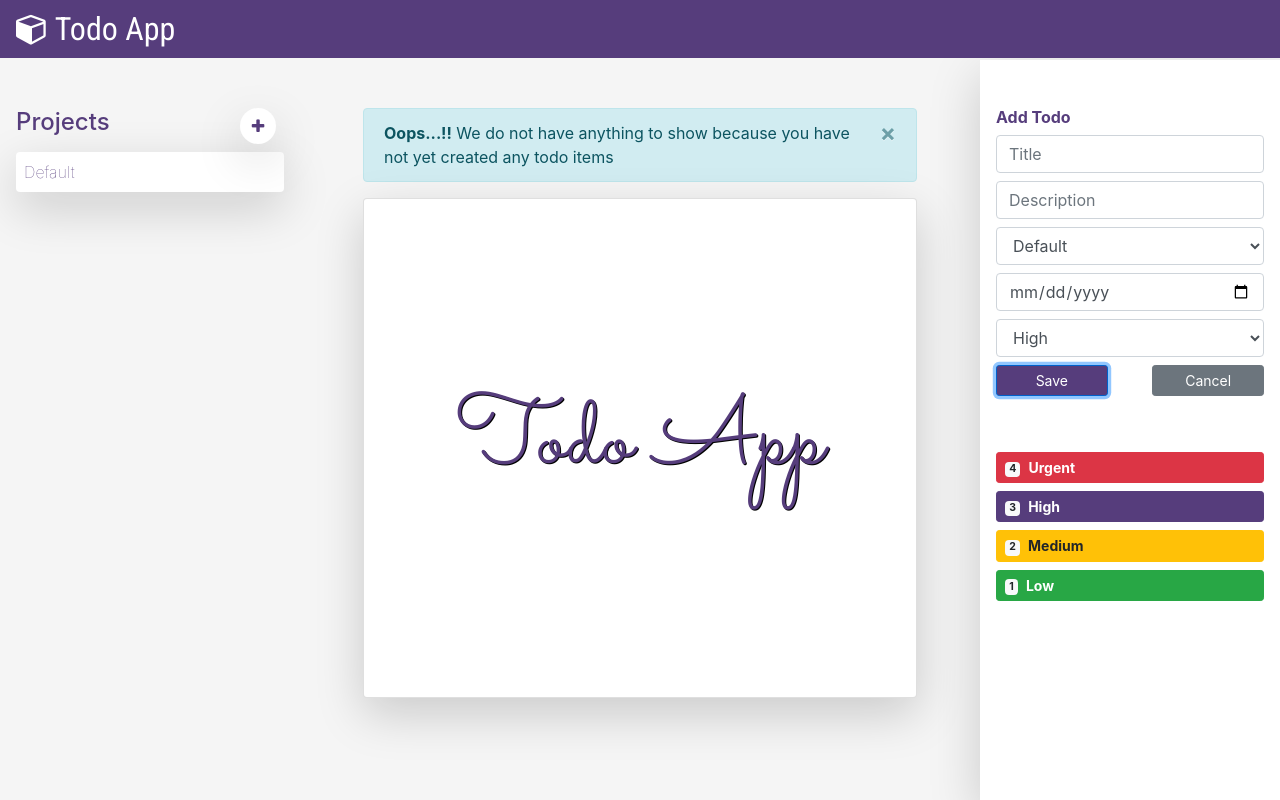
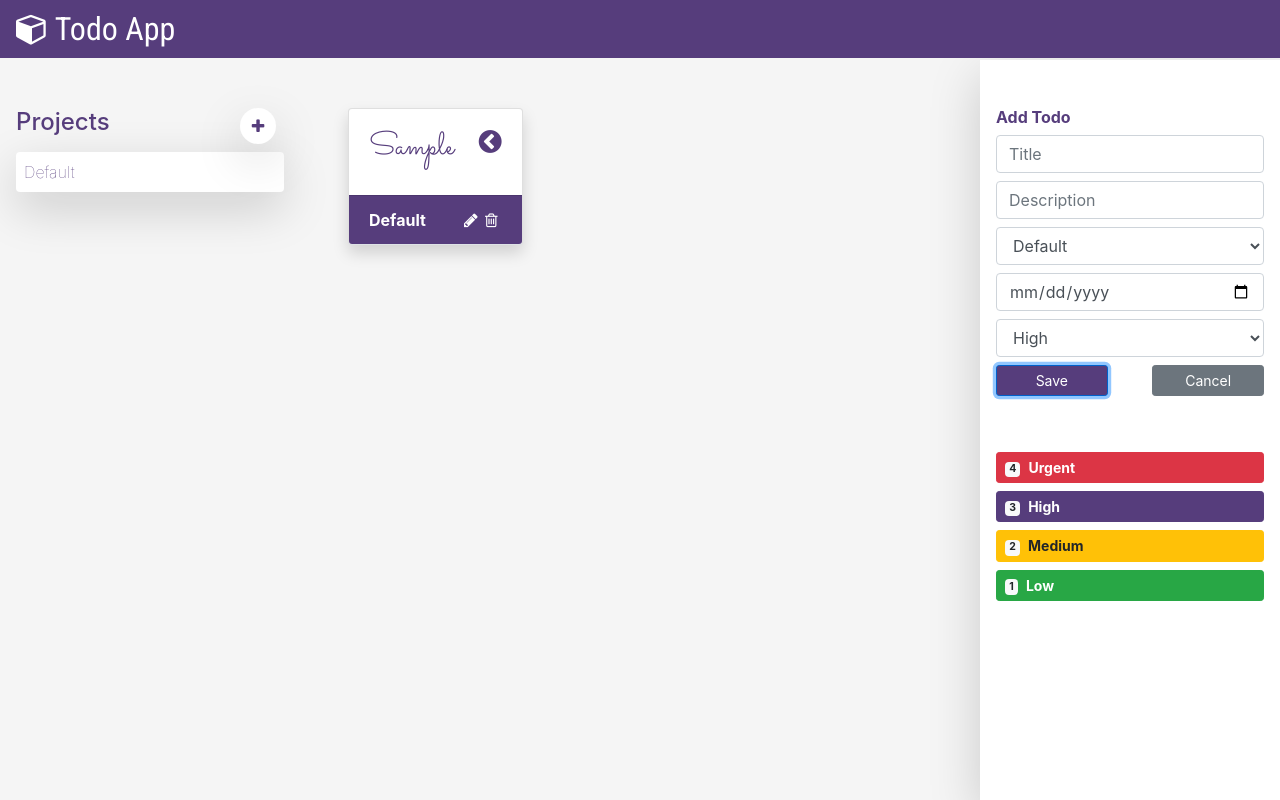
Before and after one commit to igakigongo/js-todo-app, a website built with webpack: page index.html in a window 1280 px wide. Both pictures are taken after typing "Sample", "Sample", "2020-01-15" into the empty fields and a click on the button "Save". Built offline with nearby package versions, Linux system fonts and the light colour scheme.

Commit message:
update the display of the todo item

```diff
--- a/index.html
+++ b/index.html
@@ -46,8 +46,8 @@
 				</h4>
 				<div class="bg-white collapse p-2 rounded-lg shadow-lg" id="addProjectForm">
 					<form>
-						<div class='form-group'>
-							<span class='text-danger'></span>
+						<div class="form-group">
+							<span class="text-danger"></span>
 						</div>
 						<div class="form-group">
 							<input type="text" class="form-control" id="name" placeholder="project name" />
@@ -57,22 +57,21 @@
 				</div>
 			</nav>
 			<main class="p-5" id="app-container">
-				<div class="container-fluid">
-					<div class="alert alert-info alert-dismissible fade show" role="alert">
-						<strong>Oops...!!</strong> We do not have anything to show because you have not yet created any todo items
-						<button type="button" class="close" data-dismiss="alert" aria-label="Close">
-							<span aria-hidden="true">&times;</span>
-						</button>
-					</div>
-					<div class="card shadow-lg">
-						<div class="card-body">
-							<h1 class="display-1">Todo App</h1>
+				<div class="row">
+					<!-- <div class="col-12">
+						<div class="alert alert-info alert-dismissible fade show" role="alert">
+							<strong>Oops...!!</strong> We do not have anything to show because you have not yet
+							created any todo items
+							<button type="button" class="close" data-dismiss="alert" aria-label="Close">
+								<span aria-hidden="true">&times;</span>
+							</button>
 						</div>
+					</div> -->
+					<div class="d-flex flex-wrap w-100" id="todos-list">
 					</div>
 				</div>
 			</main>
-			<nav id="key" class="bg-white shadow-lg p-3 pt-5">
-			</nav>
+			<nav id="key" class="bg-white shadow-lg p-3 pt-5"></nav>
 		</div>
 		<script
 			src="https://code.jquery.com/jquery-3.4.1.slim.min.js"
--- a/src/css/app.scss
+++ b/src/css/app.scss
@@ -15,7 +15,7 @@
 	}
 }
 
-@mixin make-round-font-awesome-btn($background-color, $text-color){
+@mixin make-round-font-awesome-btn($background-color, $text-color) {
 	align-items: center;
 	color: $text-color !important;
 	background-color: $background-color !important;
@@ -32,9 +32,17 @@ $theme-color: #563d7c;
 $theme-gray: #f5f5f5;
 $theme-white: #fff;
 
+.bg-primary {
+  background-color: $theme-color !important;
+}
+
 .btn-primary {
 	background-color: $theme-color !important;
 	border: 1px solid $theme-color;
+}
+
+.text-primary {
+  color: $theme-color !important;
 }
 
 #wrapper {
@@ -63,6 +71,7 @@ $theme-white: #fff;
 			font-size: 2rem;
 		}
 	}
+}
 
 #projects-nav {
 	color: $theme-color;
@@ -74,7 +83,7 @@ $theme-white: #fff;
 
 	.project {
 		align-items: center;
-      animation: expand .5s ease-in-out;
+		animation: expand 0.5s ease-in-out;
 		display: flex;
 		flex-direction: row;
 		justify-content: space-between;
@@ -89,16 +98,9 @@ $theme-white: #fff;
 	grid-area: main-area;
 
 	.card {
-      min-height: 500px;
-
-      .card-body{
-        align-items: center;
+		.card-body h2 {
 			color: $theme-color;
-        display: flex;
-        flex-direction: row;
 			font-family: $font-family-secondary;
-        text-shadow: 1px 1px #000;
-        justify-content: center;
 		}
 	}
 }
@@ -107,4 +109,9 @@ $theme-white: #fff;
 	color: $theme-color;
 	grid-area: key;
 }
+
+#todos-list {
+  .todo {
+    animation: expand 0.5s ease-in-out;
   }
+}
--- a/src/js/app.js
+++ b/src/js/app.js
@@ -1,22 +1,24 @@
 import '../css/app.scss';
-// import DataStore from './repositories';
-// import EventType from './event-types';
 import ProjectsNavigationComponent from './components/projects-navigation';
 import AddTodoComponent from './components/add-todo';
+import EventType from './event-types';
+import ListTodosComponent from './components/list-todos';
 
 // Assume this to be an application module that runs as soon as it's loaded in
 // the browser
-const app = (() => {
-  const bootstrapApp = () => {
-    ProjectsNavigationComponent.initialize();
-    AddTodoComponent.initialize();
-  };
-
-  return {
-    initialize: bootstrapApp,
-  };
-})();
 
 document.addEventListener('DOMContentLoaded', () => {
-  app.initialize();
+  ProjectsNavigationComponent.initialize();
+  AddTodoComponent.initialize();
+  ListTodosComponent.initialize();
 });
+
+document.addEventListener(EventType.PROJECT_CREATED, (evt) => {
+  const { project } = evt.detail;
+  AddTodoComponent.updateProjectsSelectList(project);
+});
+
+document.addEventListener(EventType.TODO_ITEM_CREATED, (evt) => {
+  const { todoItem } = evt.detail;
+  ListTodosComponent.addTodoItem(todoItem);
+});
--- a/src/js/components/add-todo.js
+++ b/src/js/components/add-todo.js
@@ -2,6 +2,7 @@ import DataStore from '../repositories';
 import PriorityLevel from '../models/priority-level';
 import Todo from '../models/todo';
 import { clearFormFields, createAddTodoForm, queryFormValuesByName } from '../ui-helpers';
+import EventType from '../event-types';
 
 const AddTodoComponent = (() => {
   const rootElement = document.querySelector('#key');
@@ -11,10 +12,6 @@ const AddTodoComponent = (() => {
   priorityCssClassMap.set(3, { className: 'primary', name: PriorityLevel.HIGH });
   priorityCssClassMap.set(2, { className: 'warning', name: PriorityLevel.MEDIUM });
   priorityCssClassMap.set(1, { className: 'success', name: PriorityLevel.LOW });
-
-  // const handleFormSubmission = (evt) => {
-
-  // };
 
   const createPriorityButton = (key) => {
     const { className, name: priority } = priorityCssClassMap.get(key);
@@ -52,9 +49,12 @@ const AddTodoComponent = (() => {
       } = viewModel;
       try {
         const id = DataStore.todosRepository.maxId + 1;
-        const todoItem = new Todo(description, dueDate, id, priority, +projectId, title);
+        const todoItem = new Todo(new Date(), description, dueDate, id,
+          priority, +projectId, title);
         DataStore.todosRepository.add(todoItem);
         form.clearFormFields();
+        const event = new CustomEvent(EventType.TODO_ITEM_CREATED, { detail: { todoItem } });
+        document.dispatchEvent(event);
       } catch ({ message }) {
         // eslint-disable-next-line no-alert
         alert(message);
@@ -65,8 +65,19 @@ const AddTodoComponent = (() => {
     rootElement.append(form, ...priorityButtons);
   };
 
+  const updateListOfSelectableProjects = (project) => {
+    const selectList = rootElement.querySelector('#projectId');
+    if (!selectList) return;
+    const { id, name } = project;
+    const optionElement = document.createElement('option');
+    optionElement.text = name;
+    optionElement.value = id;
+    selectList.options.add(optionElement);
+  };
+
   return {
     initialize: bootstrapComponent,
+    updateProjectsSelectList: updateListOfSelectableProjects,
   };
 })();
 
--- /dev/null
+++ b/src/js/components/list-todos.js
@@ -0,0 +1,169 @@
+import PriorityLevel from '../models/priority-level';
+import DataStore from '../repositories';
+
+const ListTodosComponent = (() => {
+  const rootElement = document.querySelector('#todos-list');
+
+  /**
+   * Remove a todo node from the DOM, do not rebuild, simply find and delete it
+   * @param {string} id
+   */
+  const removeTodoItem = (id) => {
+    DataStore.todosRepository.delete(id);
+    const todoDOMNode = rootElement.querySelector(`#todo-${id}`);
+    todoDOMNode.parentElement.removeChild(todoDOMNode);
+  };
+
+  /**
+   * Get the text and background colors pair based on priority level
+   * @param {PriorityLevel} todoPriority
+   */
+  const getCssClasses = (todoPriority) => {
+    switch (todoPriority) {
+      case PriorityLevel.URGENT:
+        return ['bg-danger', 'text-white'];
+      case PriorityLevel.HIGH:
+        return ['bg-primary', 'text-white'];
+      case PriorityLevel.MEDIUM:
+        return ['bg-warning', 'text-dark'];
+      default:
+        return ['bg-success', 'text-dark'];
+    }
+  };
+
+  const createTodoItemFooterDOMElement = (todoItem) => {
+    const { id, priority, projectId } = todoItem;
+    const { name } = DataStore.projectsRepository.find(projectId);
+
+    const iconsWrapper = document.createElement('div');
+
+    const deleteIcon = document.createElement('i');
+    deleteIcon.classList.add('align-self-end', 'fa', 'fa-fw', 'fa-trash-o');
+    deleteIcon.dataset.id = id;
+    deleteIcon.style.cursor = 'pointer';
+    deleteIcon.title = 'Delete Todo';
+    deleteIcon.addEventListener('click', (evt) => {
+      const { id } = evt.target.dataset;
+      removeTodoItem(+id);
+    });
+
+    const editIcon = document.createElement('i');
+    editIcon.classList.add('fa', 'fa-fw', 'fa-pencil');
+    editIcon.dataset.id = id;
+    editIcon.style.cursor = 'pointer';
+    editIcon.title = 'Edit Todo';
+    // editIcon.addEventListener(() => {});
+
+    const span = document.createElement('span');
+    const cardFooter = document.createElement('div');
+
+    span.innerText = name;
+    const [backgroundCss, textCss] = getCssClasses(priority);
+    cardFooter.classList.add('card-footer', 'd-flex', 'justify-content-between',
+      `${backgroundCss}`, 'font-weight-bold', `${textCss}`);
+
+    iconsWrapper.append(editIcon, deleteIcon);
+    cardFooter.append(span, iconsWrapper);
+    return cardFooter;
+  };
+
+  const createTodoItemTitleDOMElement = ({ id, title }) => {
+    const span = document.createElement('span');
+    span.innerText = title;
+
+    const icon = document.createElement('icon');
+    icon.classList.add('fa', 'fa-chevron-circle-left');
+    icon.setAttribute('aria-controls', `shell-todo-${id}`);
+    icon.setAttribute('aria-expanded', false);
+    icon.setAttribute('data-target', `#shell-todo-${id}`);
+    icon.setAttribute('data-toggle', 'collapse');
+    icon.style.fontSize = 'smaller';
+    icon.style.cursor = 'pointer';
+    icon.addEventListener('click', (evt) => {
+      const { target } = evt;
+      if ([...target.classList].includes('fa-chevron-circle-left')) {
+        target.classList.remove('fa-chevron-circle-left');
+        target.classList.add('fa-chevron-circle-down');
+      } else {
+        target.classList.remove('fa-chevron-circle-down');
+        target.classList.add('fa-chevron-circle-left');
+      }
+    });
+
+    const h2 = document.createElement('h2');
+    h2.classList.add('d-flex', 'justify-content-between');
+
+
+    h2.append(span, icon);
+    return h2;
+  };
+
+  const createTodoItemBodyDOMElement = (todoItem) => {
+    const { description, dueDate, id } = todoItem;
+    const titleElement = createTodoItemTitleDOMElement(todoItem);
+    const shellElement = document.createElement('div');
+    shellElement.classList.add('collapse');
+    shellElement.setAttribute('id', `shell-todo-${id}`);
+
+    const dueDateElement = document.createElement('h6');
+    dueDateElement.classList.add('font-weight-bold', 'text-center', 'text-primary');
+    dueDateElement.innerText = `Due on: ${dueDate}`;
+    shellElement.appendChild(dueDateElement);
+
+    if (description) {
+      const descriptionElement = document.createElement('p');
+      descriptionElement.innerText = description;
+      shellElement.appendChild(descriptionElement);
+    }
+
+    const cardBody = document.createElement('div');
+    cardBody.classList.add('card-body');
+
+    cardBody.append(titleElement, shellElement);
+    return cardBody;
+  };
+
+  const createTodoItemDOMElement = (todoItem) => {
+    const { id } = todoItem;
+
+    const col = document.createElement('div');
+    col.classList.add('col-4', 'mb-3', 'todo');
+    col.setAttribute('id', `todo-${id}`);
+
+    const card = document.createElement('div');
+    card.classList.add('card', 'border-bottom', 'shadow');
+
+    const cardBody = createTodoItemBodyDOMElement(todoItem);
+
+    // create a footer with its elements
+    const cardFooter = createTodoItemFooterDOMElement(todoItem);
+
+    card.append(cardBody, cardFooter);
+    col.appendChild(card);
+    return col;
+  };
+
+  const appendTodoItemOnUserInterface = (todoItem) => {
+    const todoDOMElement = createTodoItemDOMElement(todoItem);
+    const firstChildNode = rootElement.firstChild;
+    if (firstChildNode) {
+      rootElement.insertBefore(todoDOMElement, firstChildNode);
+      return;
+    }
+    rootElement.appendChild(todoDOMElement);
+  };
+
+  const bootstrapComponent = () => {
+    const todos = DataStore.todosRepository.findAll();
+    todos.forEach((todo, index) => setTimeout(() => {
+      appendTodoItemOnUserInterface(todo);
+    }, (index + 1) * 200));
+  };
+
+  return {
+    addTodoItem: appendTodoItemOnUserInterface,
+    initialize: bootstrapComponent,
+  };
+})();
+
+export default ListTodosComponent;
--- a/src/js/models/todo.js
+++ b/src/js/models/todo.js
@@ -1,10 +1,10 @@
 import PriorityLevel from './priority-level';
 
 class TodoItem {
-  constructor(description, dueDate, id, priority, projectId, title) {
+  constructor(createdOn, description, dueDate, id, priority, projectId, title) {
     if (!projectId) throw Error('Invalid Project');
     if (!title) throw Error('Invalid title');
-    this.createdOn = new Date();
+    this.createdOn = createdOn || new Date();
     this.description = description || null;
     this.dueDate = dueDate || null;
     this.id = id;
```
Also changed, not shown: src/js/components/projects-navigation.js (+7 -1 lines), dist/index.html, dist/styles.css, 2 other files. Lines whose indentation alone changed are shown as unchanged.
